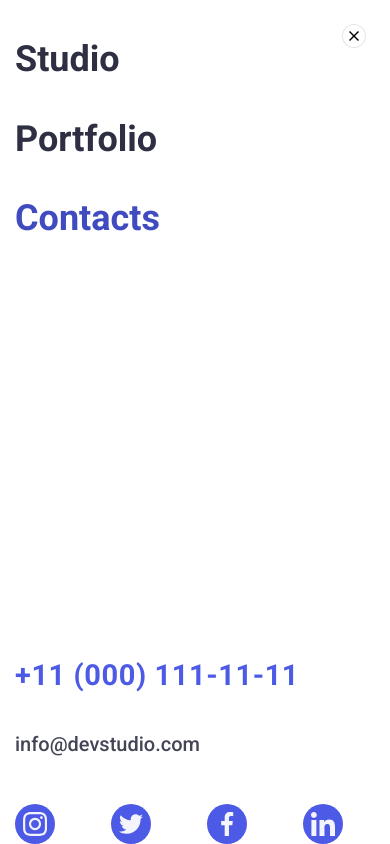
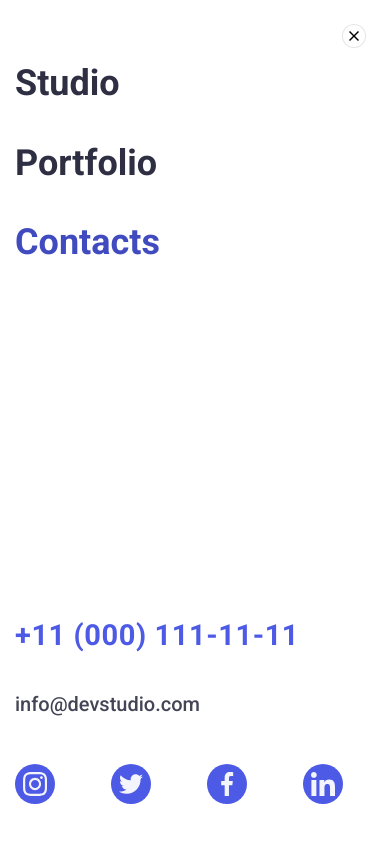
Before and after one commit to Artemzaicew/goit-markup-hw-07, a plain HTML site: page index.html in a window 390 px wide. Both pictures are taken after a click on the button 359 px from the left and 35 px from the top of the page. Shown: the top 844 px of the page. Drawn offline with nearby package versions, Linux system fonts and the light colour scheme.

Commit message:
Update style.css

```diff
--- a/css/style.css
+++ b/css/style.css
@@ -143,6 +143,8 @@ img {
         position: fixed;
         top: 0;
         left: 0;
+        padding-bottom: 40px;
+        padding-top: 24px;
         width: 100%;
         height: 100%;
         background-color: #fff;
@@ -177,7 +179,7 @@ img {
 
     .mobile-menu-close {
         position: absolute;
-        top: 24px;
+        top: 0;
         right: 24px;
         width: 24px;
         height: 24px;
@@ -208,9 +210,10 @@ img {
         margin-bottom: auto;
     }
 
+
     .mobile-menu-list .link {
         display: block;
-        padding-top: 40px;
+        margin-top: 40px;
 
         color: var(--primary-text-color);
         font-weight: 700;
```
